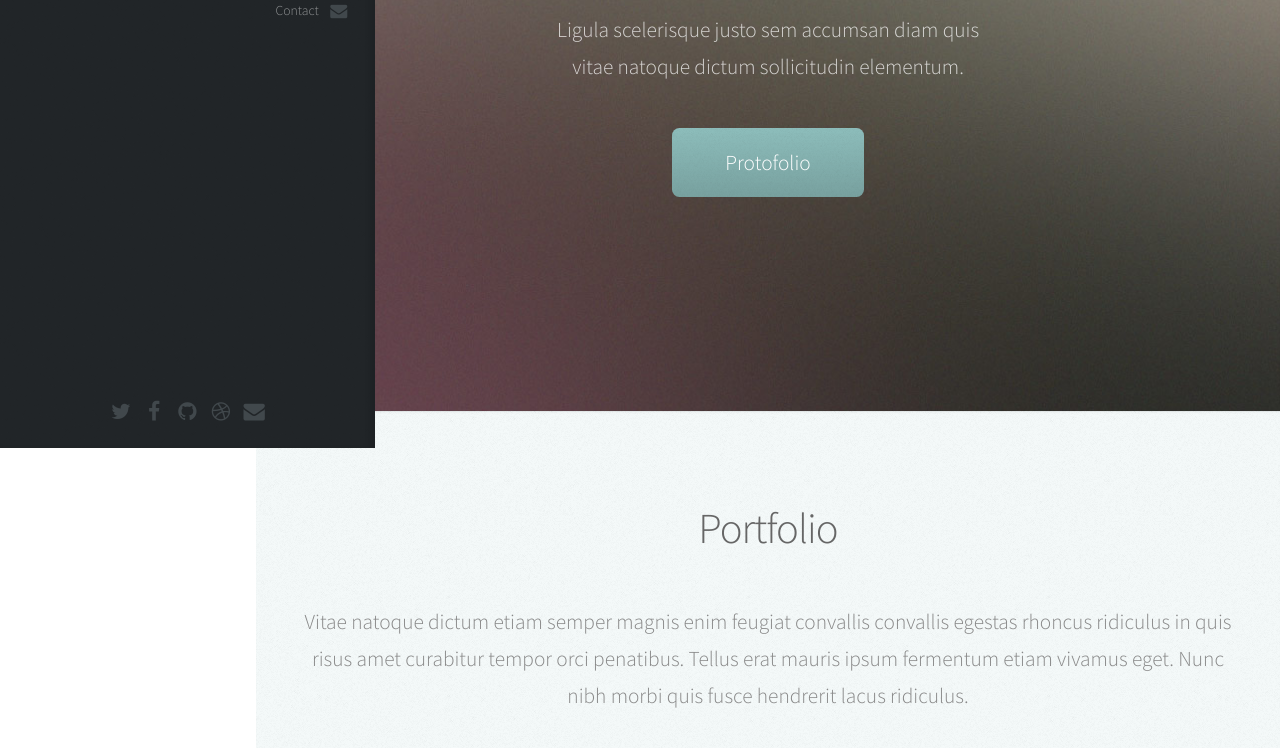
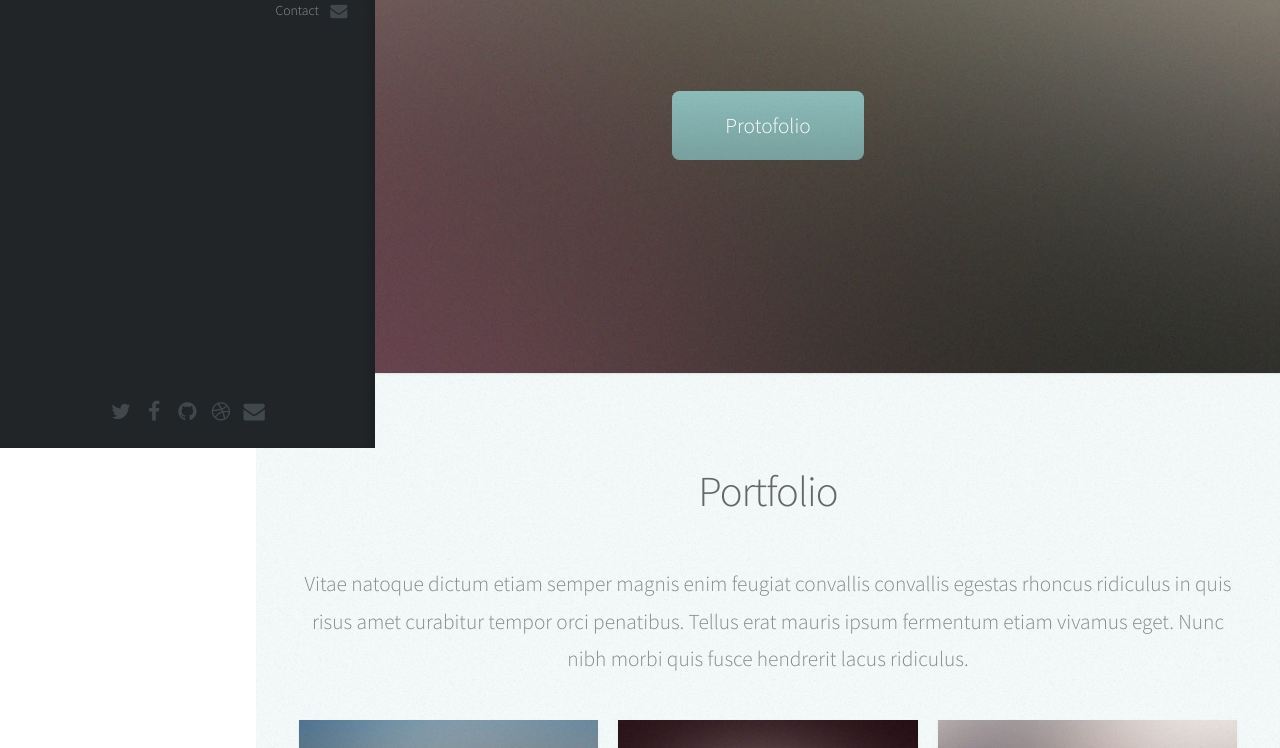
Before and after one commit to Eyob1984/portfolio, a plain HTML site: page starter-code/index.html in a window 1280 px wide. Shown: the part 352-1100 px from the top of the page. Drawn offline with Linux system fonts and the light colour scheme.

Commit message:
updated portfolio

```diff
--- a/starter-code/index.html
+++ b/starter-code/index.html
@@ -65,8 +65,8 @@
 
 							<header>
 								<h2 class="alt">Hi! My name is <strong>Eyob Tamir</strong>, I'm a Full-stack software developer </h2>
-								<p>Ligula scelerisque justo sem accumsan diam quis<br />
-								vitae natoque dictum sollicitudin elementum.</p>
+								<p><br />
+								</p>
 							</header>
 
 							<footer>
```
